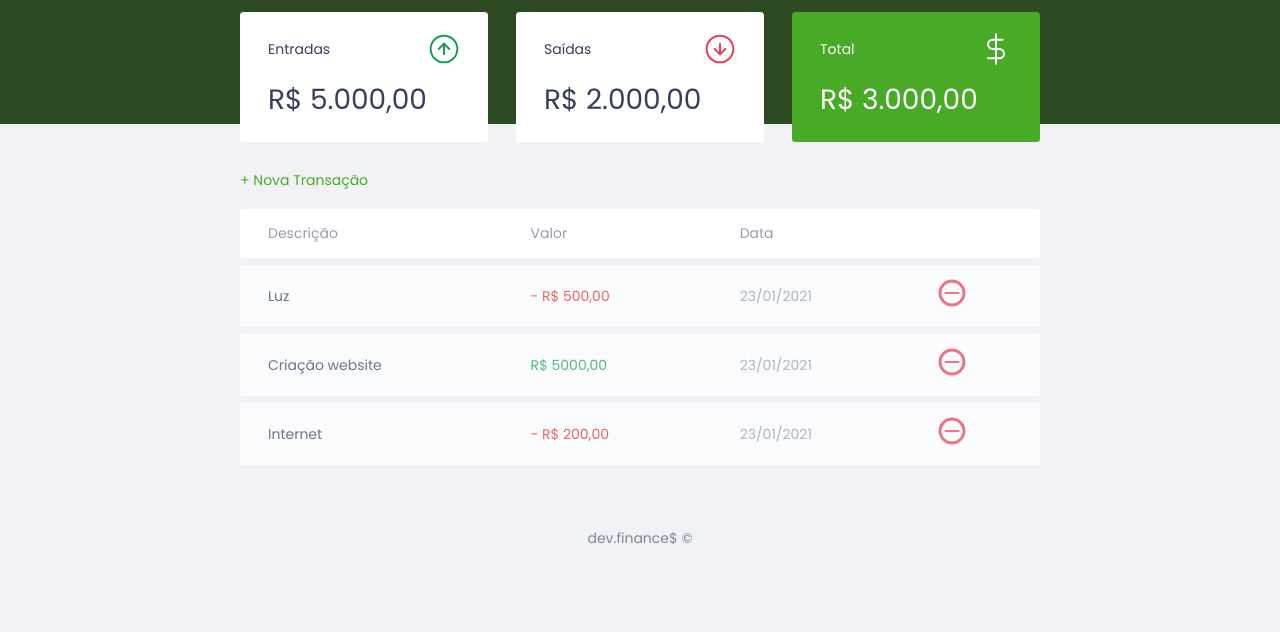
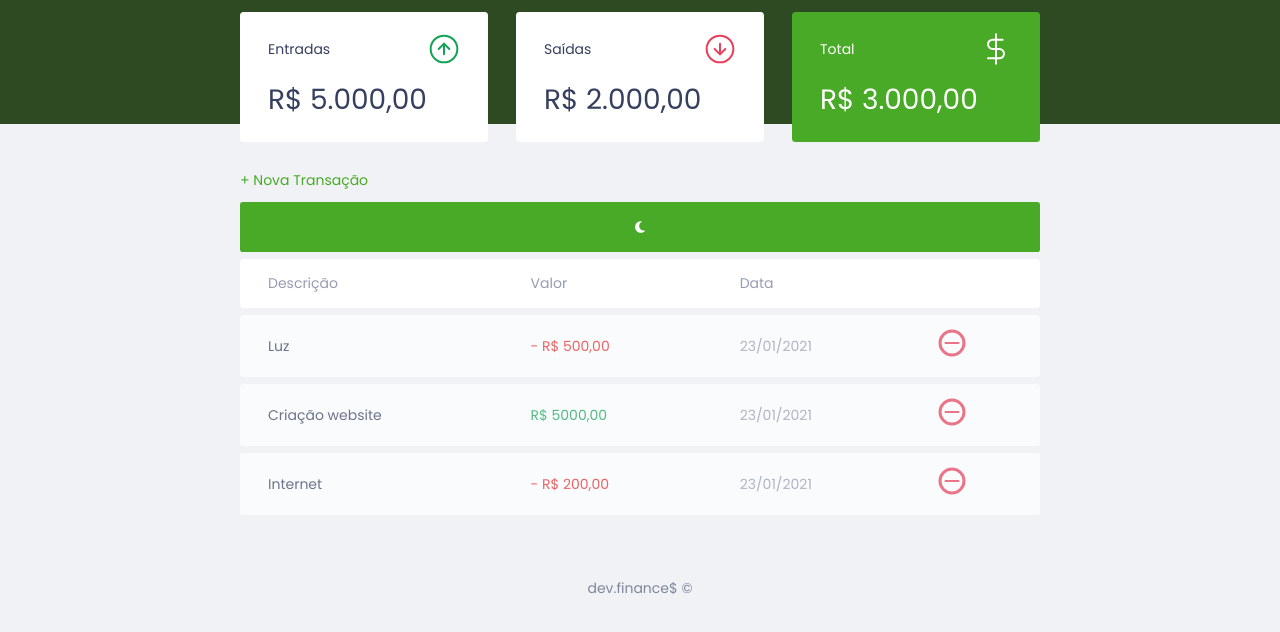
Before and after one commit to MarceloCChaves/dev.finance-, a plain HTML site: page index.html in a window 1280 px wide. Shown: the part 74-706 px from the top of the page. Drawn offline with Linux system fonts and the light colour scheme.

Commit message:
Add dark button

```diff
--- a/index.html
+++ b/index.html
@@ -45,7 +45,10 @@
       </section>
       <section id="transaction">
         <h2 class="sr-only">Transações</h2>
-        <a href="#" class="button new"> + Nova Transação </a>
+        <div class="buttons-container">
+          <a href="#" class="button new"> + Nova Transação </a>
+          <button class="dark-mode"><i class="fas fa-moon"></i></button>
+        </div>
         <table id="data-table">
           <thead>
             <tr>
@@ -123,6 +126,7 @@
         </div>
       </div>
     </div>
+    <script src="https://kit.fontawesome.com/fbe7d5b7c4.js" crossorigin="anonymous"></script>
     <footer><p>dev.finance$ &copy;</p></footer>
     <script src="./main.js"></script>
   </body>
```
